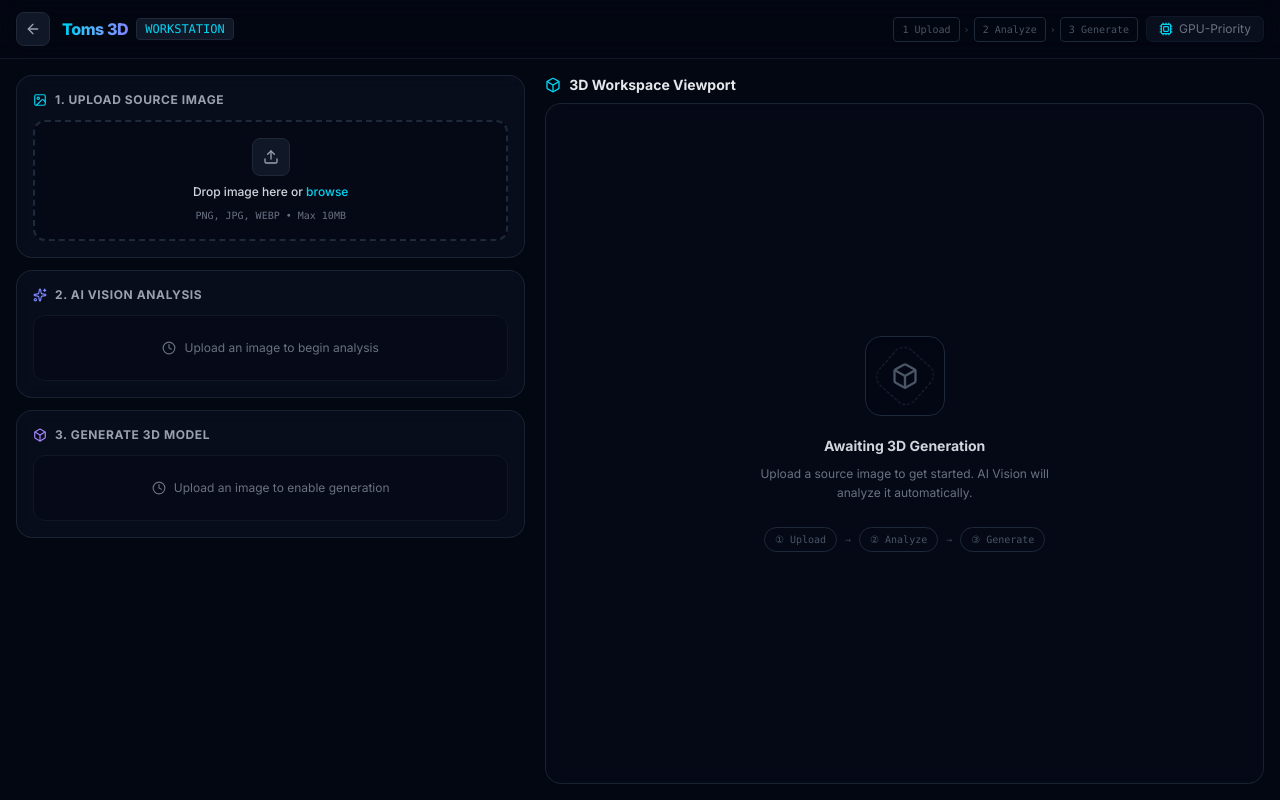
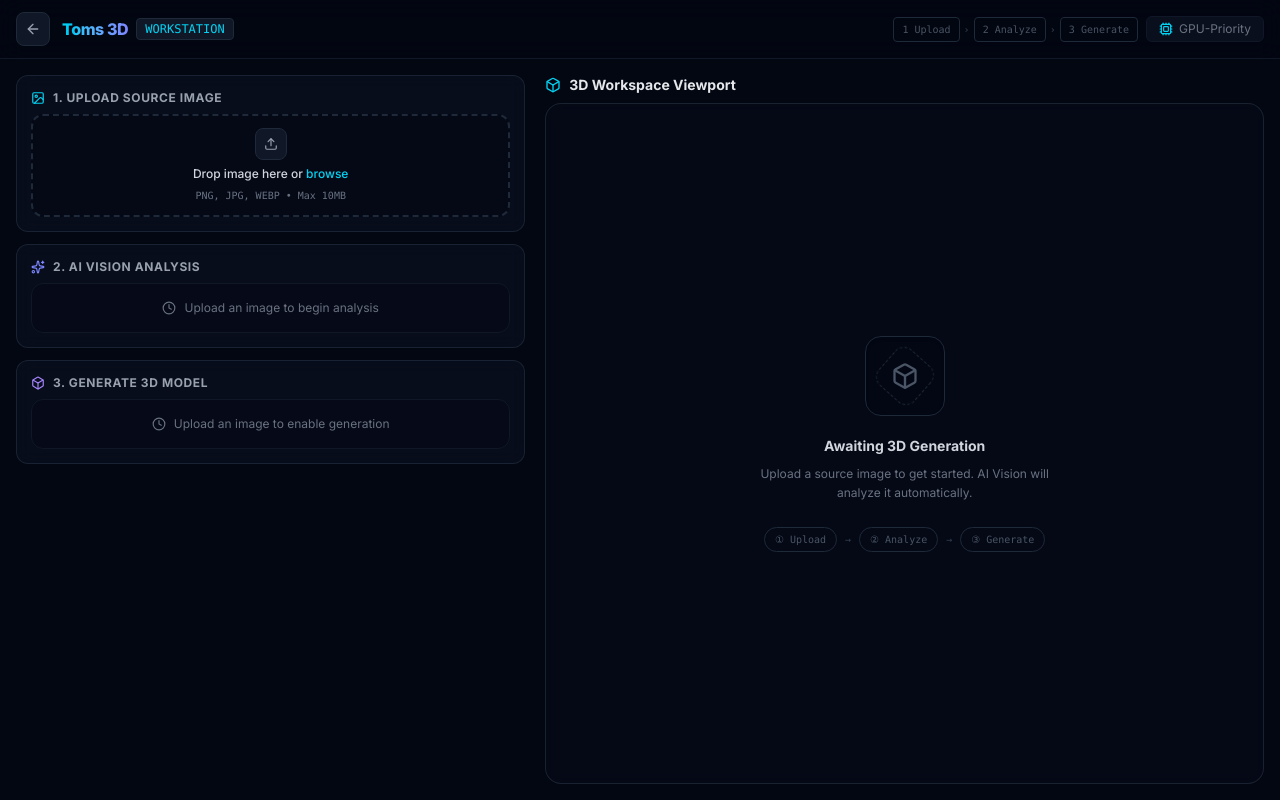
Before and after one commit to Creamypanda-coder/morpho3d, a Next.js app: page /dashboard in a window 1280 px wide. Built offline with nearby package versions, Linux system fonts and the light colour scheme.

Commit message:
style: layout update

```diff
--- a/src/app/dashboard/page.tsx
+++ b/src/app/dashboard/page.tsx
@@ -283,8 +283,8 @@ export default function Dashboard() {
         <section style={{ minHeight: 0, minWidth: 0, overflowY: "auto", display: "flex", flexDirection: "column", gap: "0.75rem" }} className="custom-scrollbar pr-1">
 
           {/* Card 1: Upload & Preview */}
-          <div className="p-4 rounded-2xl bg-gray-900/40 border border-gray-800/80 backdrop-blur-sm flex-shrink-0">
-            <div className="flex items-center justify-between mb-3">
+          <div className="p-3.5 rounded-xl bg-gray-900/40 border border-gray-800/80 backdrop-blur-sm flex-shrink-0">
+            <div className="flex items-center justify-between mb-2">
               <h2 className="text-xs font-bold uppercase tracking-wider text-gray-400 flex items-center gap-2">
                 <ImageIcon className="w-3.5 h-3.5 text-cyan-400" />
                 1. Upload Source Image
@@ -303,7 +303,7 @@ export default function Dashboard() {
               onDragLeave={handleDrag}
               onDrop={handleDrop}
               onClick={() => fileInputRef.current?.click()}
-              className={`border-2 border-dashed rounded-xl p-4 text-center cursor-pointer transition-all flex flex-col items-center justify-center min-h-[120px] ${
+              className={`border-2 border-dashed rounded-xl p-3 text-center cursor-pointer transition-all flex flex-col items-center justify-center min-h-[95px] ${
                 dragActive
                   ? "border-cyan-500 bg-cyan-950/20 shadow-lg shadow-cyan-500/5"
                   : "border-gray-800 hover:border-gray-700 bg-gray-950/40 hover:bg-gray-950/60"
@@ -323,12 +323,12 @@ export default function Dashboard() {
                   <p className="text-xs text-gray-400">Uploading...</p>
                 </div>
               ) : imagePath ? (
-                <div className="relative w-full max-h-[120px] flex items-center justify-center overflow-hidden rounded-lg">
+                <div className="relative w-full max-h-[85px] flex items-center justify-center overflow-hidden rounded-lg">
                   {/* eslint-disable-next-line @next/next/no-img-element */}
                   <img
                     src={imagePath}
                     alt="Preview"
-                    className="max-h-[110px] max-w-full object-contain rounded-lg shadow-md border border-gray-800"
+                    className="max-h-[75px] max-w-full object-contain rounded-lg shadow-md border border-gray-800"
                   />
                   <div className="absolute inset-0 bg-gray-950/50 opacity-0 hover:opacity-100 transition-opacity flex items-center justify-center rounded-lg">
                     <span className="text-[10px] bg-gray-900 border border-gray-800 px-3 py-1 rounded-lg text-gray-300 font-semibold">
@@ -337,9 +337,9 @@ export default function Dashboard() {
                   </div>
                 </div>
               ) : (
-                <div className="flex flex-col items-center gap-2">
-                  <div className="p-2.5 rounded-lg bg-gray-900 border border-gray-800 text-gray-400">
-                    <Upload className="w-4 h-4" />
+                <div className="flex flex-col items-center gap-1.5">
+                  <div className="p-2 rounded-lg bg-gray-900 border border-gray-800 text-gray-400">
+                    <Upload className="w-3.5 h-3.5" />
                   </div>
                   <p className="text-xs text-gray-300 font-medium">
                     Drop image here or <span className="text-cyan-400">browse</span>
@@ -351,8 +351,8 @@ export default function Dashboard() {
           </div>
 
           {/* Card 2: AI Image Analysis */}
-          <div className="p-4 rounded-2xl bg-gray-900/40 border border-gray-800/80 backdrop-blur-sm flex-shrink-0">
-            <div className="flex items-center justify-between mb-3">
+          <div className="p-3.5 rounded-xl bg-gray-900/40 border border-gray-800/80 backdrop-blur-sm flex-shrink-0">
+            <div className="flex items-center justify-between mb-2">
               <h2 className="text-xs font-bold uppercase tracking-wider text-gray-400 flex items-center gap-2">
                 <Sparkles className="w-3.5 h-3.5 text-indigo-400" />
                 2. AI Vision Analysis
@@ -365,12 +365,12 @@ export default function Dashboard() {
             </div>
 
             {!imagePath ? (
-              <div className="p-3 rounded-xl border border-gray-900 bg-gray-950/40 text-center py-6 text-xs text-gray-500 flex items-center justify-center gap-2">
+              <div className="p-3 rounded-xl border border-gray-900 bg-gray-950/40 text-center py-4 text-xs text-gray-500 flex items-center justify-center gap-2">
                 <Clock className="w-3.5 h-3.5" />
                 Upload an image to begin analysis
               </div>
             ) : analyzeMutation.isPending ? (
-              <div className="p-3 rounded-xl border border-indigo-900/30 bg-indigo-950/10 text-center py-5 text-xs text-indigo-400 flex flex-col items-center gap-2">
+              <div className="p-3 rounded-xl border border-indigo-900/30 bg-indigo-950/10 text-center py-4 text-xs text-indigo-400 flex flex-col items-center gap-2">
                 <Loader2 className="w-5 h-5 animate-spin" />
                 <span>AI Vision analyzing your image...</span>
                 <span className="text-[10px] text-gray-500">Reading shape, materials & geometry...</span>
@@ -378,14 +378,14 @@ export default function Dashboard() {
             ) : !analysis ? (
               <button
                 onClick={() => analyzeMutation.mutate(imagePath)}
-                className="w-full py-2.5 px-4 rounded-xl font-bold bg-indigo-600 hover:bg-indigo-500 text-white text-xs flex items-center justify-center gap-2 shadow-lg shadow-indigo-600/10 hover:shadow-indigo-600/20 transition-all"
+                className="w-full py-2 px-3 rounded-xl font-bold bg-indigo-600 hover:bg-indigo-500 text-white text-xs flex items-center justify-center gap-2 shadow-lg shadow-indigo-600/10 hover:shadow-indigo-600/20 transition-all"
               >
                 <Sparkles className="w-3.5 h-3.5" />
                 Analyze Image with AI Vision
               </button>
             ) : (
-              <div className="flex flex-col gap-2">
-                <div className="bg-gray-950/80 border border-gray-800/50 p-3 rounded-xl max-h-[130px] overflow-y-auto font-mono text-[10px] leading-relaxed text-gray-300 custom-scrollbar select-text whitespace-pre-wrap">
+              <div className="flex flex-col gap-1.5">
+                <div className="bg-gray-950/80 border border-gray-800/50 p-2.5 rounded-xl max-h-[75px] overflow-y-auto font-mono text-[10px] leading-relaxed text-gray-300 custom-scrollbar select-text whitespace-pre-wrap">
                   {analysis}
                 </div>
                 <button
@@ -400,36 +400,36 @@ export default function Dashboard() {
           </div>
 
           {/* Card 3: 3D Generation */}
-          <div className="p-4 rounded-2xl bg-gray-900/40 border border-gray-800/80 backdrop-blur-sm flex-shrink-0">
-            <h2 className="text-xs font-bold uppercase tracking-wider text-gray-400 flex items-center gap-2 mb-3">
+          <div className="p-3.5 rounded-xl bg-gray-900/40 border border-gray-800/80 backdrop-blur-sm flex-shrink-0">
+            <h2 className="text-xs font-bold uppercase tracking-wider text-gray-400 flex items-center gap-2 mb-2">
               <Box className="w-3.5 h-3.5 text-violet-400" />
               3. Generate 3D Model
             </h2>
 
             {!imagePath ? (
-              <div className="p-3 rounded-xl border border-gray-900 bg-gray-950/40 text-center py-6 text-xs text-gray-500 flex items-center justify-center gap-2">
+              <div className="p-3 rounded-xl border border-gray-900 bg-gray-950/40 text-center py-4 text-xs text-gray-500 flex items-center justify-center gap-2">
                 <Clock className="w-3.5 h-3.5" />
                 Upload an image to enable generation
               </div>
             ) : (
-              <div className="flex flex-col gap-3">
+              <div className="flex flex-col gap-2.5">
                 {/* Analysis connected indicator */}
                 {analysis && (
-                  <div className="flex items-center gap-2 px-3 py-2 rounded-lg bg-emerald-950/20 border border-emerald-800/30">
+                  <div className="flex items-center gap-2 px-2.5 py-1.5 rounded-lg bg-emerald-950/20 border border-emerald-800/30">
                     <Zap className="w-3 h-3 text-emerald-400 flex-shrink-0" />
-                    <span className="text-[10px] text-emerald-300">
+                    <span className="text-[10px] text-emerald-300 leading-tight">
                       AI analysis connected — reconstruction guided by image content
                     </span>
                   </div>
                 )}
 
                 {/* Model Selector */}
-                <div className="flex flex-col gap-1">
+                <div className="flex flex-col gap-0.5">
                   <span className="text-[10px] text-gray-500 font-mono">Reconstruction Model:</span>
                   <select
                     value={modelType}
                     onChange={(e) => setModelType(e.target.value)}
-                    className="w-full bg-gray-950 border border-gray-800 rounded-lg px-3 py-2 text-xs font-mono text-cyan-400 focus:outline-none focus:border-cyan-500 transition-colors"
+                    className="w-full bg-gray-950 border border-gray-800 rounded-lg px-2.5 py-1.5 text-xs font-mono text-cyan-400 focus:outline-none focus:border-cyan-500 transition-colors"
                   >
                     <option value="stable-fast-3d">⚡ High-Fidelity — Stable Fast 3D</option>
                     <option value="triposr">🔷 Standard — TripoSR</option>
@@ -439,7 +439,7 @@ export default function Dashboard() {
                 <button
                   onClick={() => generateMutation.mutate(imagePath)}
                   disabled={generateMutation.isPending || !imagePath}
-                  className="w-full py-3 px-4 rounded-xl font-bold bg-gradient-to-r from-cyan-500 to-indigo-500 text-white hover:from-cyan-400 hover:to-indigo-400 disabled:from-gray-800 disabled:to-gray-800 disabled:text-gray-500 transition-all text-xs flex items-center justify-center gap-2 shadow-lg shadow-cyan-500/10"
+                  className="w-full py-2.5 px-4 rounded-xl font-bold bg-gradient-to-r from-cyan-500 to-indigo-500 text-white hover:from-cyan-400 hover:to-indigo-400 disabled:from-gray-800 disabled:to-gray-800 disabled:text-gray-500 transition-all text-xs flex items-center justify-center gap-2 shadow-lg shadow-cyan-500/10"
                 >
                   {generateMutation.isPending ? (
                     <>
@@ -461,7 +461,7 @@ export default function Dashboard() {
                       <Terminal className="w-3 h-3 text-cyan-500" />
                       Pipeline Logs:
                     </span>
-                    <div className="bg-gray-950 border border-gray-900 p-2.5 rounded-lg font-mono text-[10px] text-cyan-500/90 max-h-[100px] overflow-y-auto flex flex-col gap-0.5 custom-scrollbar">
+                    <div className="bg-gray-950 border border-gray-900 p-2.5 rounded-lg font-mono text-[10px] text-cyan-500/90 max-h-[70px] overflow-y-auto flex flex-col gap-0.5 custom-scrollbar">
                       {consoleLogs.map((log, index) => (
                         <div key={index} className="leading-normal break-all">{log}</div>
                       ))}
```
Also changed, not shown: src/components/ModelViewer.tsx (+2 -21 lines).
